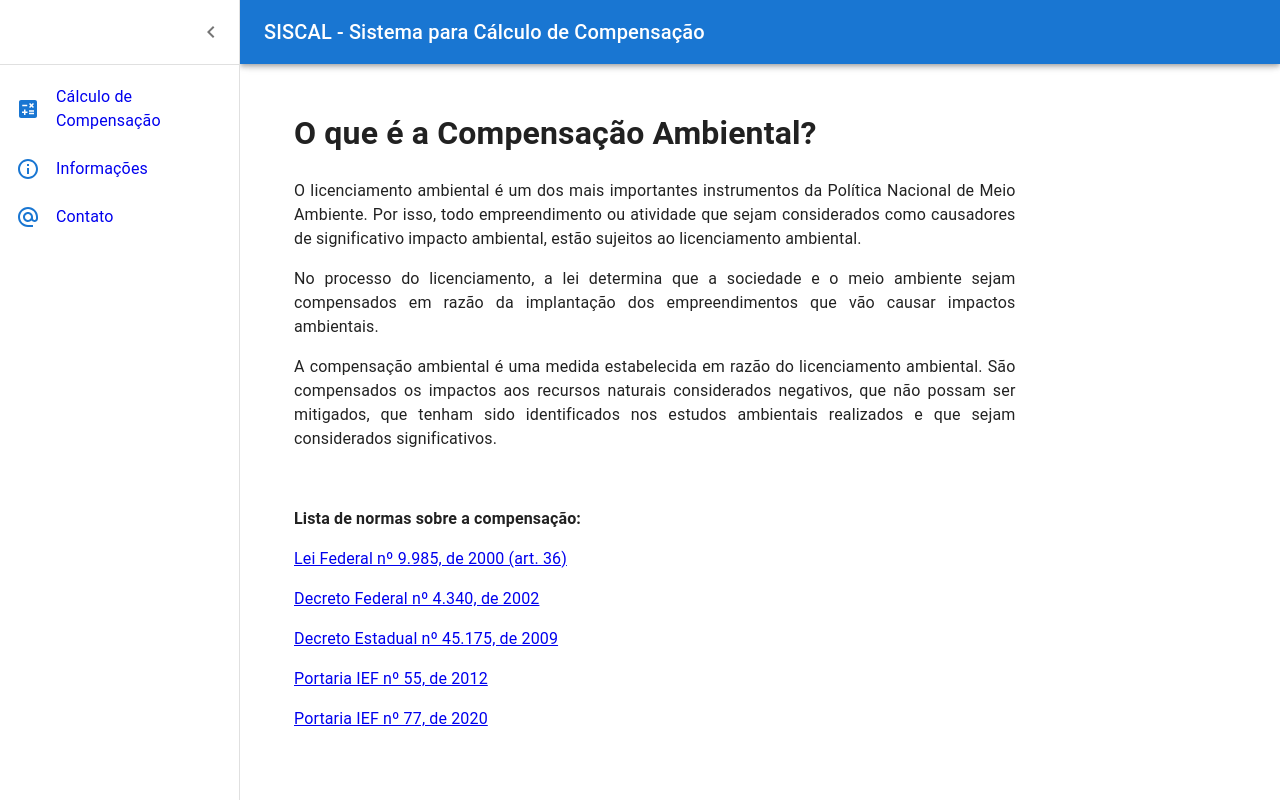
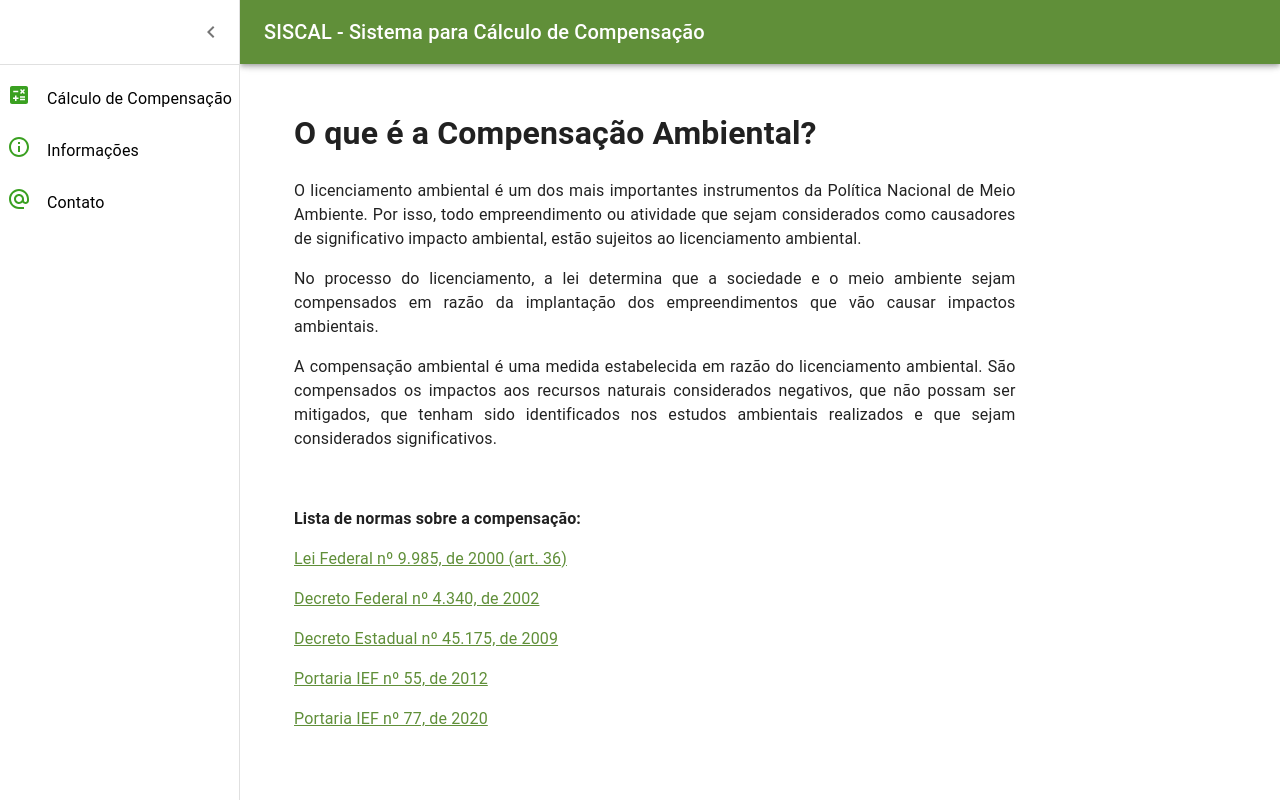
Before and after one commit to alexbraga/siscal-react, a React (Create React App) app: page /about in a window 1280 px wide. Both pictures are taken after a click on the button "open drawer". Shown: the top 800 px of the page. Built offline with nearby package versions, Linux system fonts and the light colour scheme; what @react-pdf/renderer would draw is missing.

Commit message:
Change AppBar color and minor drawer UI improvements

```diff
--- a/src/components/AppBar.js
+++ b/src/components/AppBar.js
@@ -26,7 +26,7 @@ const AppBar = styled(MuiAppBar, {
 
 const MyAppBar = ({ open, ToggleDrawer }) => {
   return (
-    <AppBar position="fixed" open={open}>
+    <AppBar position="fixed" open={open} sx={{ background: "#608f39" }}>
       <Toolbar>
         <IconButton
           anchor="left"
--- a/src/components/Drawer.js
+++ b/src/components/Drawer.js
@@ -19,20 +19,22 @@ import DrawerHeader from "./DrawerHeader";
 const MyDrawer = ({ drawerWidth, open, ToggleDrawer }) => {
   const theme = useTheme();
 
+  const iconColor = { color: "#3aa021" };
+
   const menuEntries = [
     {
       title: "Cálculo de Compensação",
-      icon: <CalculateIcon color="primary" />,
+      icon: <CalculateIcon sx={iconColor} />,
       path: "/",
     },
     {
       title: "Informações",
-      icon: <InfoOutlined color="primary" />,
+      icon: <InfoOutlined sx={iconColor} />,
       path: "/about",
     },
     {
       title: "Contato",
-      icon: <AlternateEmailIcon color="primary" />,
+      icon: <AlternateEmailIcon sx={iconColor} />,
       path: "/contact",
     },
   ];
@@ -64,16 +66,12 @@ const MyDrawer = ({ drawerWidth, open, ToggleDrawer }) => {
 
       <List>
         {menuEntries.map((entry, index) => (
-          <Link
-            style={{ textDecoration: "none" }}
-            to={entry.path}
-            onClick={ToggleDrawer}
-          >
+          <Link className="drawer-link" to={entry.path} onClick={ToggleDrawer}>
             <ListItem key={entry.title} disablePadding>
-              <ListItemButton>
+              <div className="menu-button">
                 <ListItemIcon sx={{ mr: -2 }}>{entry.icon}</ListItemIcon>
                 <ListItemText primary={entry.title} />
-              </ListItemButton>
+              </div>
             </ListItem>
           </Link>
         ))}
--- a/src/pages/About.js
+++ b/src/pages/About.js
@@ -35,6 +35,7 @@ function About() {
         </p>
         <p>
           <a
+            className="external-link"
             href="http://www.planalto.gov.br/ccivil_03/leis/l9985.htm"
             rel="noopener noreferrer"
             target="_blank"
@@ -44,6 +45,7 @@ function About() {
         </p>
         <p>
           <a
+            className="external-link"
             href="http://www.planalto.gov.br/ccivil_03/decreto/2002/d4340.htm"
             rel="noopener noreferrer"
             target="_blank"
@@ -53,6 +55,7 @@ function About() {
         </p>
         <p>
           <a
+            className="external-link"
             href="https://www.almg.gov.br/legislacao-mineira/texto/DEC/45175/2009/?cons=1"
             rel="noopener noreferrer"
             target="_blank"
@@ -62,6 +65,7 @@ function About() {
         </p>
         <p>
           <a
+            className="external-link"
             href="http://www.siam.mg.gov.br/sla/download.pdf?idNorma=21117"
             rel="noopener noreferrer"
             target="_blank"
@@ -72,6 +76,7 @@ function About() {
 
         <p>
           <a
+            className="external-link"
             href="http://www.siam.mg.gov.br/sla/download.pdf?idNorma=52145"
             rel="noopener noreferrer"
             target="_blank"
--- a/src/pages/styles.css
+++ b/src/pages/styles.css
@@ -1,3 +1,22 @@
+.drawer-link {
+  color: black;
+  text-decoration: none;
+}
+
+.drawer-link:hover {
+  color: #608f39;
+}
+
+.menu-button {
+  display: flex;
+  margin: 10px 0;
+  padding-left: 7px;
+}
+
+.external-link {
+  color: #608f39;
+}
+
 .main-container {
   padding-left: 30px;
 }
```
